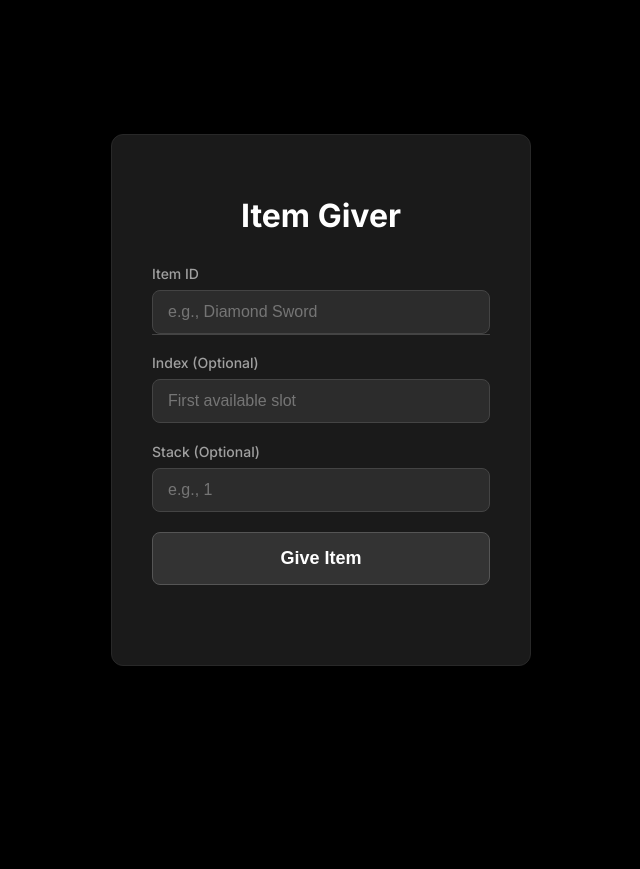
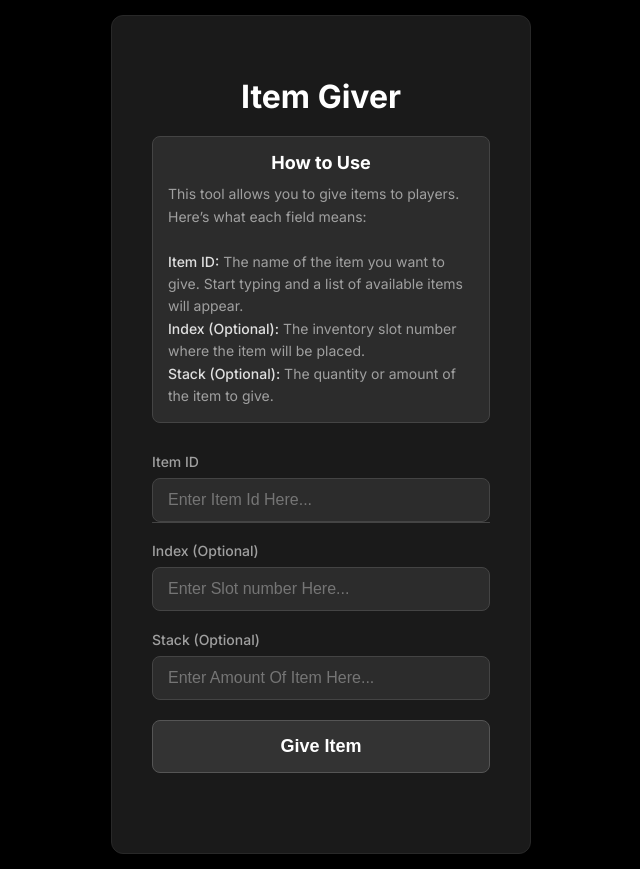
Before and after one commit to gotham10/Item-Giver, a plain HTML site: page index.html in a window 1280 px wide. Shown: the whole page, without its empty margins (319-959 px from the left). Before the commit the page ends 800 px from the top, so only its background shows below. Drawn offline with Linux system fonts and the light colour scheme; no server answers.

Commit message:
Update index.html

```diff
--- a/index.html
+++ b/index.html
@@ -13,7 +13,7 @@
             display: flex;
             justify-content: center;
             align-items: center;
-            height: 100vh;
+            min-height: 100vh;
             margin: 0;
             padding: 15px;
             box-sizing: border-box;
@@ -31,8 +31,33 @@
         h1 {
             color: #FFFFFF;
             text-align: center;
+            margin-bottom: 20px;
+            font-weight: 700;
+        }
+        .description-box {
+            background-color: #2C2C2C;
+            border-radius: 8px;
+            padding: 15px;
             margin-bottom: 30px;
+            border: 1px solid #444;
+        }
+        .description-box h2 {
+            color: #FFFFFF;
             font-weight: 700;
+            font-size: 18px;
+            margin-top: 0;
+            margin-bottom: 10px;
+            text-align: center;
+        }
+        .description-box p {
+            color: #A0A0A0;
+            font-size: 14px;
+            line-height: 1.6;
+            margin: 0;
+        }
+        .description-box strong {
+            color: #E0E0E0;
+            font-weight: 500;
         }
         .form-group {
             margin-bottom: 20px;
@@ -121,19 +146,33 @@
 <body>
     <div class="container">
         <h1>Item Giver</h1>
+
+        <div class="description-box">
+            <h2>How to Use</h2>
+            <p>
+                This tool allows you to give items to players. Here’s what each field means:
+                <br><br>
+                <strong>Item ID:</strong> The name of the item you want to give. Start typing and a list of available items will appear.
+                <br>
+                <strong>Index (Optional):</strong> The inventory slot number where the item will be placed.
+                <br>
+                <strong>Stack (Optional):</strong> The quantity or amount of the item to give.
+            </p>
+        </div>
+
         <form id="item-form">
             <div class="form-group">
                 <label for="itemId">Item ID</label>
-                <input type="text" id="itemId" placeholder="e.g., Diamond Sword" required autocomplete="off">
-                 <div class="autocomplete-items" id="autocomplete-list"></div>
+                <input type="text" id="itemId" placeholder="Enter Item Id Here..." required autocomplete="off">
+                <div class="autocomplete-items" id="autocomplete-list"></div>
             </div>
             <div class="form-group">
                 <label for="index">Index (Optional)</label>
-                <input type="text" id="index" placeholder="First available slot">
+                <input type="text" id="index" placeholder="Enter Slot number Here...">
             </div>
             <div class="form-group">
                 <label for="stack">Stack (Optional)</label>
-                <input type="text" id="stack" placeholder="e.g., 1">
+                <input type="text" id="stack" placeholder="Enter Amount Of Item Here...">
             </div>
             <button type="submit">Give Item</button>
         </form>
```
